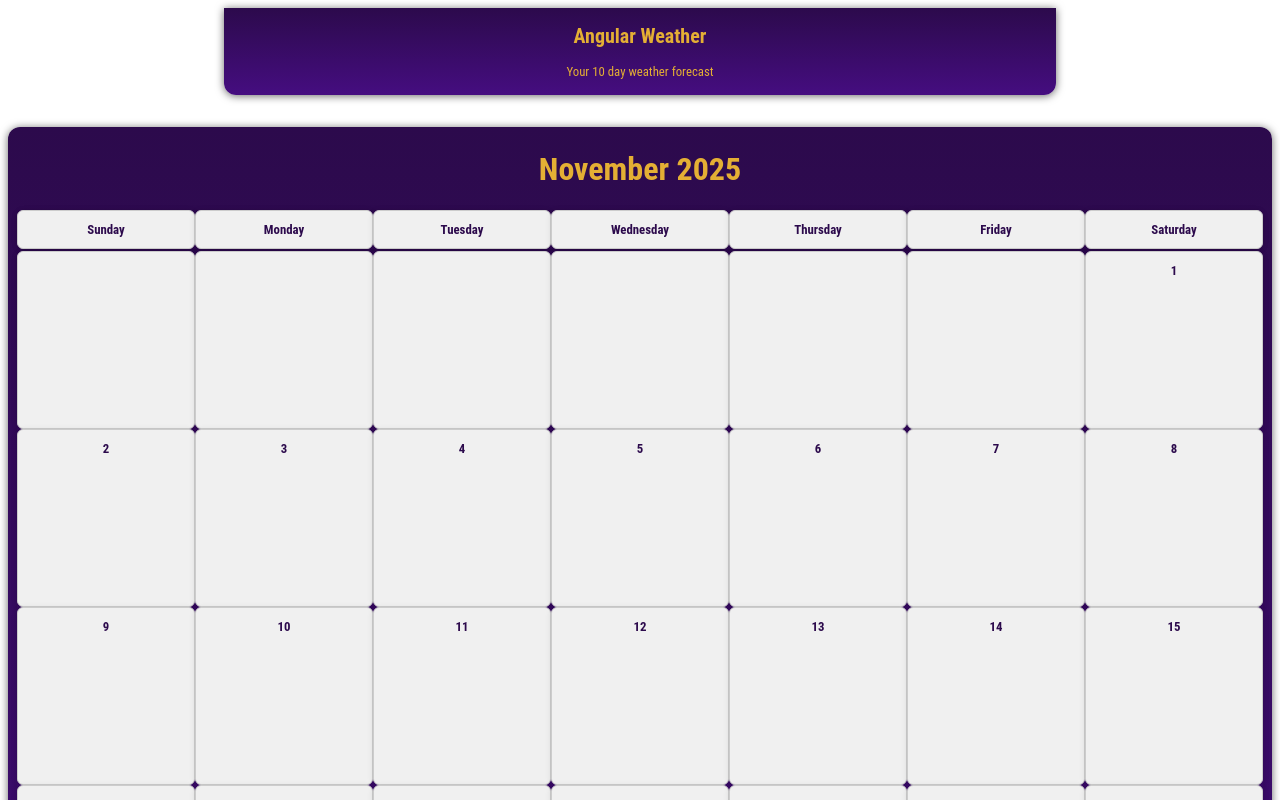
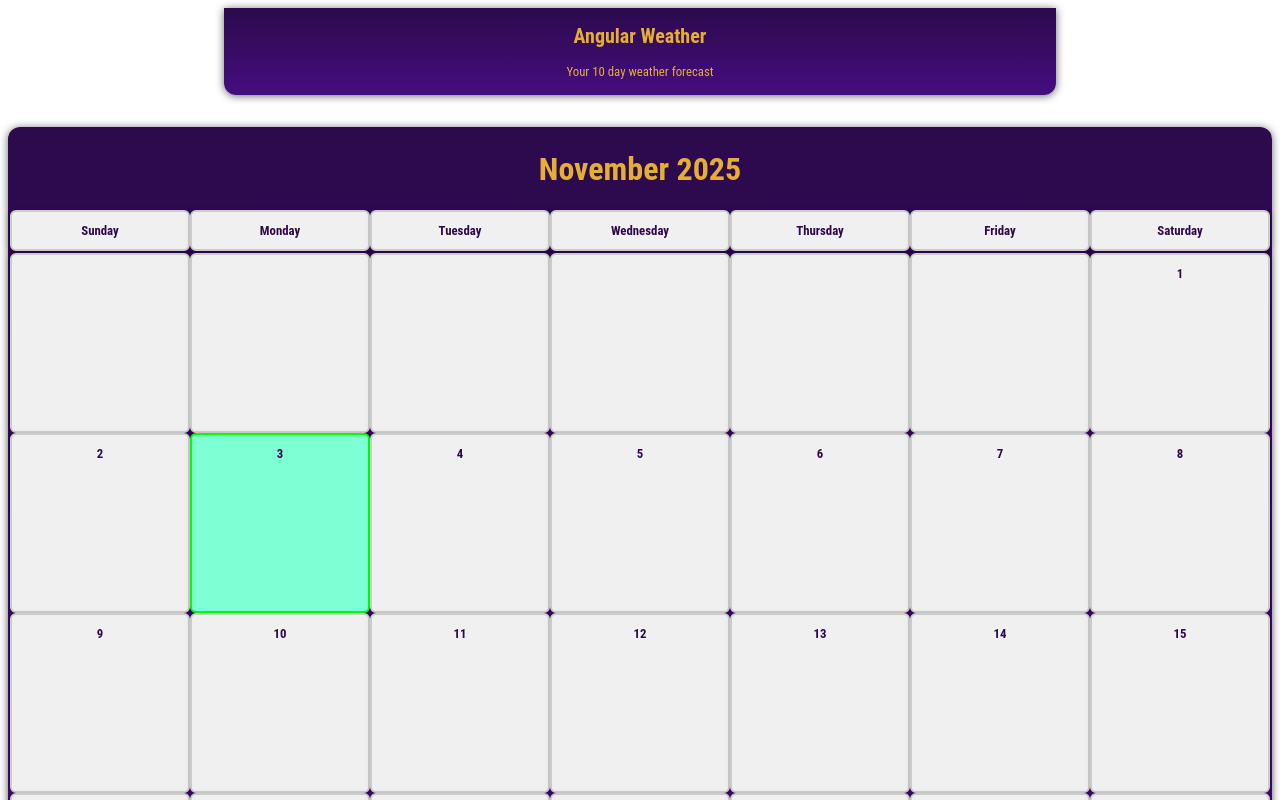
Before and after one commit to raseward14/angular-weather, an Angular app: page / in a window 1280 px wide. Shown: the top 800 px of the page. Built offline with nearby package versions, Linux system fonts and the light colour scheme.

Commit message:
used ngClass directive to conditionally apply a colored border and special background to the current day generated ty .getDate() JS method

```diff
--- a/src/app/calendar/calendar.component.css
+++ b/src/app/calendar/calendar.component.css
@@ -13,16 +13,8 @@ div {
   font-family: "Roboto Condensed", sans-serif;
 }
 
-table {
-  border-radius: 6px;
-}
-
-h1 {
-  text-align: center;
-}
-
 app-day {
-  border: 1px solid #ccc;
+  border: 2px solid #ccc;
   padding: 0.5rem;
   text-align: center;
   font-size: 0.8rem;
@@ -38,3 +30,9 @@ app-day {
 .calendar-item {
   height: 10rem;
 }
+
+.current-day {
+  border: 2px solid lime;
+  border-radius: 6px;
+  background-color: aquamarine;
+}
--- a/src/app/calendar/calendar.component.html
+++ b/src/app/calendar/calendar.component.html
@@ -14,7 +14,13 @@
         @for (item of spacerDays; track item) {
         <app-day class="calendar-item"></app-day>
         } @for(cell of cellsArray; track cell) {
-        <app-day class="calendar-item">{{ cell }}</app-day>
+        <app-day
+          [ngClass]="{
+            'calendar-item': true,
+            'current-day': cell === currentDay ? true : false
+          }"
+          >{{ cell }}</app-day
+        >
         }
       </day-container>
     </tbody>
--- a/src/app/calendar/calendar.component.ts
+++ b/src/app/calendar/calendar.component.ts
@@ -17,6 +17,8 @@ export class CalendarComponent implements OnInit {
   currentYear: number = this.currentDate.getFullYear();
 
   currentMonth: number = this.currentDate.getMonth();
+
+  currentDay: number = this.currentDate.getDate();
 
   lastDayOfMonth: number = new Date(
     this.currentYear,
@@ -56,5 +58,6 @@ export class CalendarComponent implements OnInit {
     console.log(`The current month has ${this.lastDayOfMonth} days.`);
     console.log(`The first day of the month is ${this.firstDayName}.`);
     console.log("Cells Array:", this.cellsArray);
+    console.log(`The current day is: ${this.currentDay}`);
   }
 }
--- a/src/app/ui/day/day.component.css
+++ b/src/app/ui/day/day.component.css
@@ -1,5 +1,4 @@
 td {
   text-align: center;
   width: 10rem;
-  /* height: 10rem; */
 }
```
